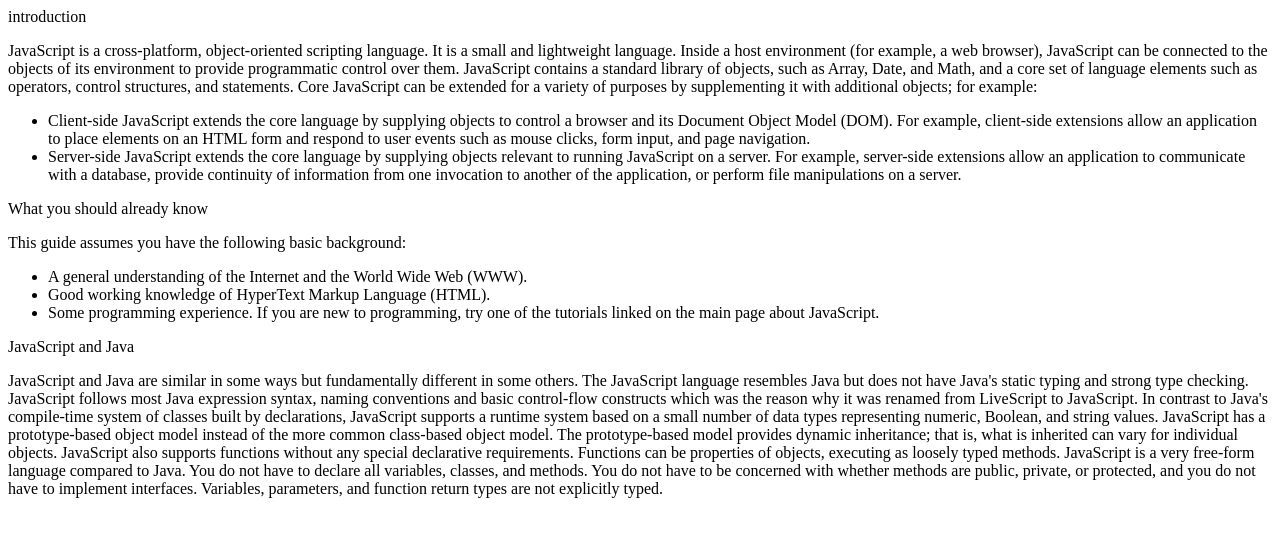
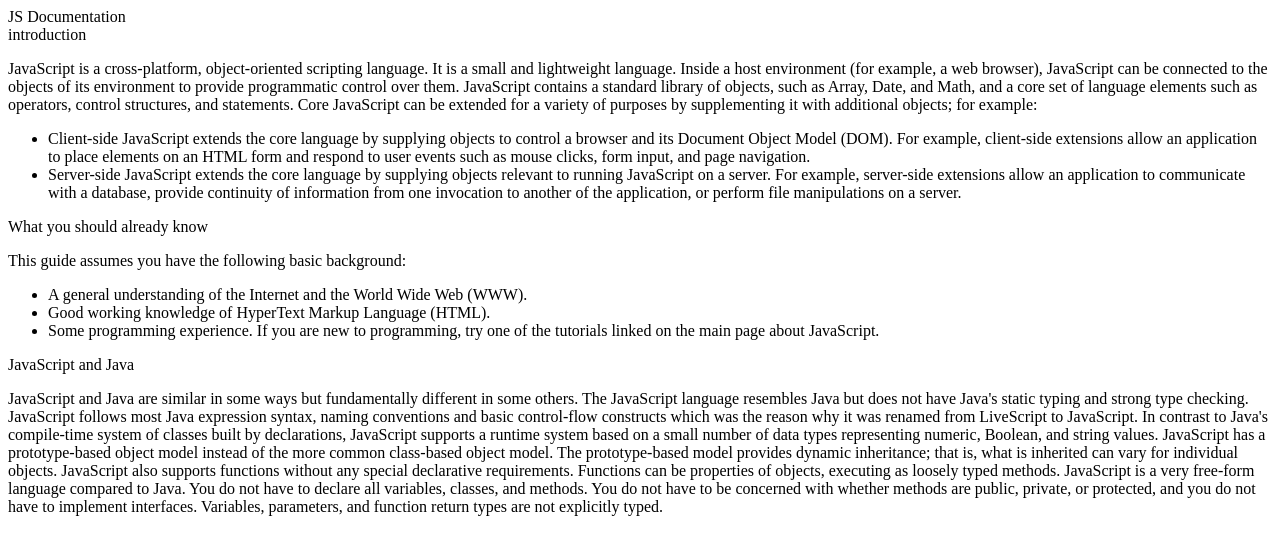
Before and after one commit to EvaFoundHerself/YousefJoao, a plain HTML site: page index.html in a window 1280 px wide. Drawn offline with Linux system fonts and the light colour scheme.

Commit message:
steps 6-10

```diff
--- a/index.html
+++ b/index.html
@@ -8,7 +8,7 @@
 
   <body>
     <script src="https://cdn.freecodecamp.org/testable-projects-fcc/v1/bundle.js"></script>
-
+<nav id="navbar"><header> JS Documentation </header></nav>
     <main id="main-doc">
       <section class="main-section">
         <header id="introduction">introduction</header>
```
